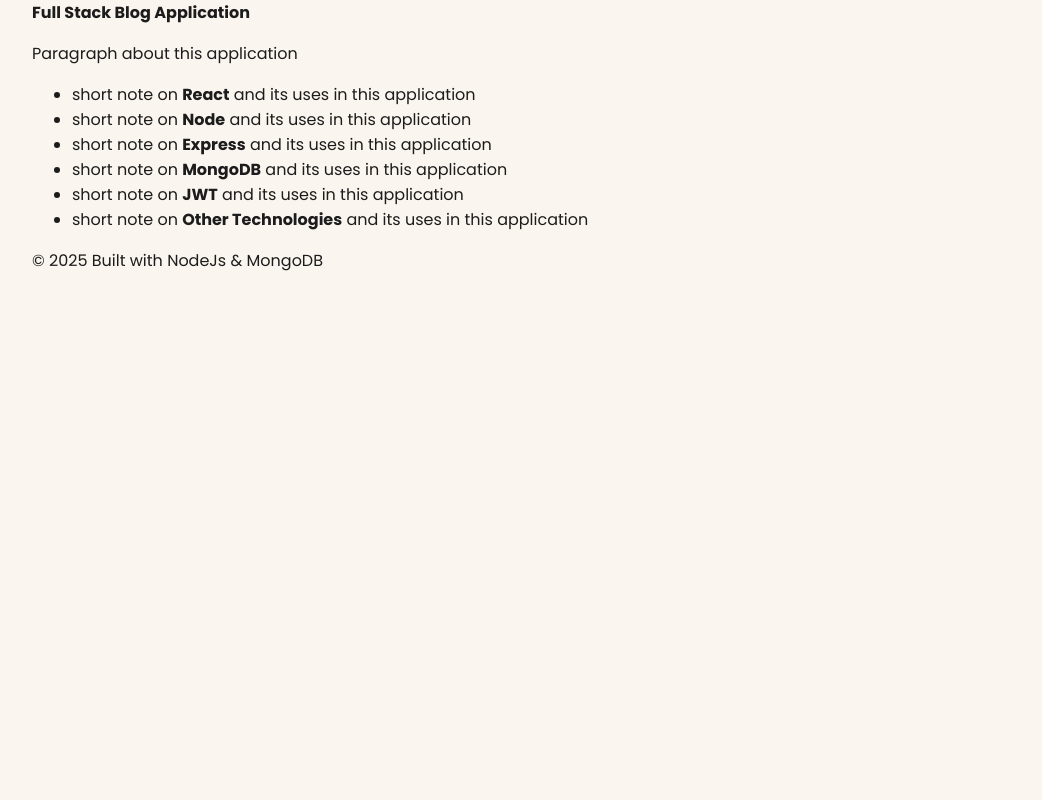
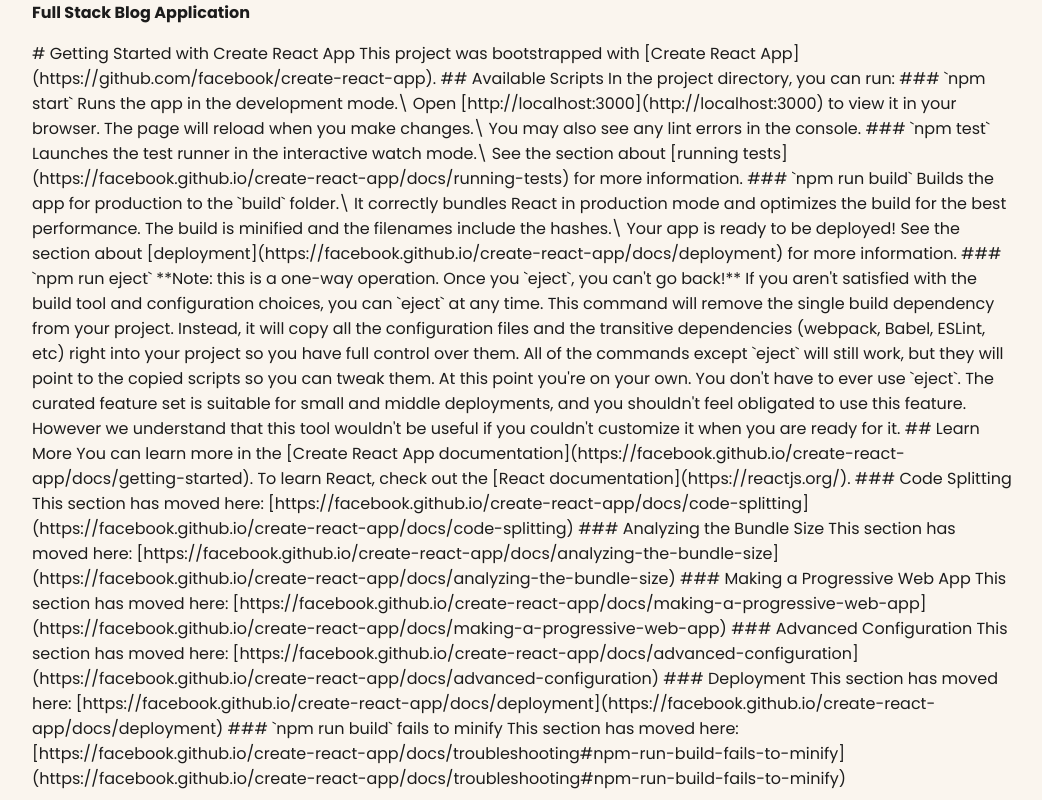
Before and after one commit to Kishor-2002/Blog_with_Mern, a React (Create React App) app in the folder frontend/: page /about in a window 1280 px wide. Shown: the top 800 px of the page, without its empty margins (117-1159 px from the left). Built offline with nearby package versions, Linux system fonts and the light colour scheme; the HTML template or start-up script is replaced by a standard one.

Commit message:
Update About.js

```diff
--- a/frontend/src/Comp/components/About.js
+++ b/frontend/src/Comp/components/About.js
@@ -4,7 +4,77 @@ const About = () => {
   return (
     <div>
         <b>Full Stack Blog Application</b>
-        <p>Paragraph about this application</p>
+        <p># Getting Started with Create React App
+
+This project was bootstrapped with [Create React App](https://github.com/facebook/create-react-app).
+
+## Available Scripts
+
+In the project directory, you can run:
+
+### `npm start`
+
+Runs the app in the development mode.\
+Open [http://localhost:3000](http://localhost:3000) to view it in your browser.
+
+The page will reload when you make changes.\
+You may also see any lint errors in the console.
+
+### `npm test`
+
+Launches the test runner in the interactive watch mode.\
+See the section about [running tests](https://facebook.github.io/create-react-app/docs/running-tests) for more information.
+
+### `npm run build`
+
+Builds the app for production to the `build` folder.\
+It correctly bundles React in production mode and optimizes the build for the best performance.
+
+The build is minified and the filenames include the hashes.\
+Your app is ready to be deployed!
+
+See the section about [deployment](https://facebook.github.io/create-react-app/docs/deployment) for more information.
+
+### `npm run eject`
+
+**Note: this is a one-way operation. Once you `eject`, you can't go back!**
+
+If you aren't satisfied with the build tool and configuration choices, you can `eject` at any time. This command will remove the single build dependency from your project.
+
+Instead, it will copy all the configuration files and the transitive dependencies (webpack, Babel, ESLint, etc) right into your project so you have full control over them. All of the commands except `eject` will still work, but they will point to the copied scripts so you can tweak them. At this point you're on your own.
+
+You don't have to ever use `eject`. The curated feature set is suitable for small and middle deployments, and you shouldn't feel obligated to use this feature. However we understand that this tool wouldn't be useful if you couldn't customize it when you are ready for it.
+
+## Learn More
+
+You can learn more in the [Create React App documentation](https://facebook.github.io/create-react-app/docs/getting-started).
+
+To learn React, check out the [React documentation](https://reactjs.org/).
+
+### Code Splitting
+
+This section has moved here: [https://facebook.github.io/create-react-app/docs/code-splitting](https://facebook.github.io/create-react-app/docs/code-splitting)
+
+### Analyzing the Bundle Size
+
+This section has moved here: [https://facebook.github.io/create-react-app/docs/analyzing-the-bundle-size](https://facebook.github.io/create-react-app/docs/analyzing-the-bundle-size)
+
+### Making a Progressive Web App
+
+This section has moved here: [https://facebook.github.io/create-react-app/docs/making-a-progressive-web-app](https://facebook.github.io/create-react-app/docs/making-a-progressive-web-app)
+
+### Advanced Configuration
+
+This section has moved here: [https://facebook.github.io/create-react-app/docs/advanced-configuration](https://facebook.github.io/create-react-app/docs/advanced-configuration)
+
+### Deployment
+
+This section has moved here: [https://facebook.github.io/create-react-app/docs/deployment](https://facebook.github.io/create-react-app/docs/deployment)
+
+### `npm run build` fails to minify
+
+This section has moved here: [https://facebook.github.io/create-react-app/docs/troubleshooting#npm-run-build-fails-to-minify](https://facebook.github.io/create-react-app/docs/troubleshooting#npm-run-build-fails-to-minify)
+</p>
         <ul>
             <li>short note on <b>React</b> and its uses in this application</li>
             <li>short note on <b>Node</b> and its uses in this application</li>
```
